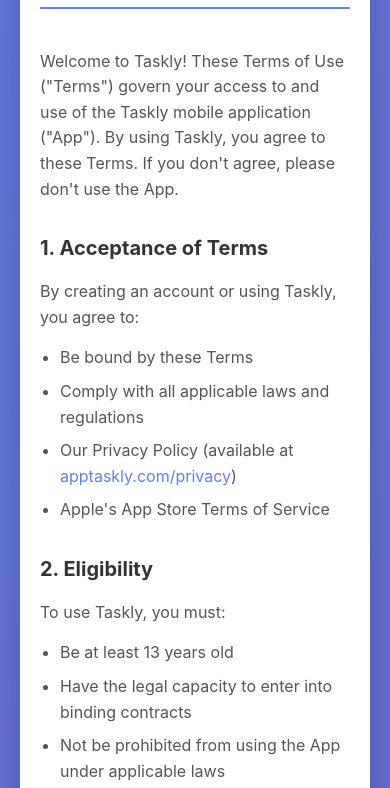
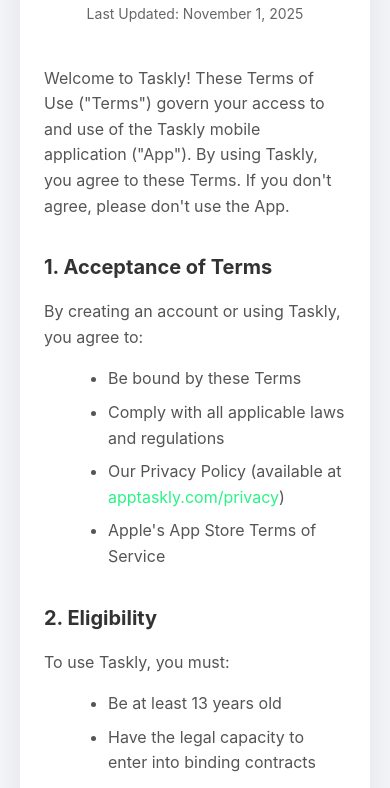
Before and after one commit to islam7r/taskly-universal-links, a plain HTML site: page terms.html in a window 390 px wide. Shown: the part 226-1014 px from the top of the page. Drawn offline with Linux system fonts and the light colour scheme.

Commit message:
Update terms.html

```diff
--- a/terms.html
+++ b/terms.html
@@ -3,109 +3,88 @@
 <head>
     <meta charset="UTF-8">
     <meta name="viewport" content="width=device-width, initial-scale=1.0">
-    <title>Terms of Use - Taskly</title>
+    <title>Terms of Use – Taskly</title>
     <style>
-        * {
+        body {
             margin: 0;
             padding: 0;
-            box-sizing: border-box;
+            font-family: -apple-system, BlinkMacSystemFont, 'Segoe UI', Roboto, Oxygen, Ubuntu, Cantarell, sans-serif;
+            background: #f4f6fa;
+            color: #333;
+            line-height: 1.6;
         }
-
-        body {
-            font-family: -apple-system, BlinkMacSystemFont, 'Segoe UI', Roboto, Oxygen, Ubuntu, Cantarell, sans-serif;
-            line-height: 1.6;
-            color: #333;
-            background: linear-gradient(135deg, #667eea 0%, #764ba2 100%);
-            min-height: 100vh;
+        .page-container {
+            max-width: 800px;
+            margin: 40px auto;
             padding: 20px;
         }
-
-        .container {
-            max-width: 800px;
-            margin: 0 auto;
-            background: white;
-            border-radius: 20px;
+        .card {
+            background: #fff;
+            border-radius: 16px;
             padding: 40px;
-            box-shadow: 0 20px 60px rgba(0, 0, 0, 0.3);
+            box-shadow: 0 12px 40px rgba(0,0,0,0.08);
         }
-
         .header {
             text-align: center;
             margin-bottom: 40px;
-            padding-bottom: 20px;
-            border-bottom: 2px solid #667eea;
         }
-
         .logo {
             font-size: 48px;
             margin-bottom: 10px;
         }
-
         h1 {
-            color: #667eea;
             font-size: 32px;
-            margin-bottom: 10px;
+            color: #29F387; /* your accent */
+            margin-bottom: 8px;
         }
-
         .last-updated {
+            font-size: 14px;
             color: #666;
-            font-size: 14px;
         }
-
         h2 {
+            font-size: 24px;
             color: #333;
-            font-size: 24px;
-            margin-top: 30px;
-            margin-bottom: 15px;
+            margin-top: 32px;
+            margin-bottom: 16px;
         }
-
         p {
-            margin-bottom: 15px;
+            margin-bottom: 16px;
             color: #555;
         }
-
         ul {
-            margin-left: 20px;
-            margin-bottom: 15px;
+            margin-left: 24px;
+            margin-bottom: 16px;
         }
-
         li {
             margin-bottom: 8px;
             color: #555;
         }
-
-        .contact {
-            background: #f8f9fa;
-            padding: 20px;
-            border-radius: 10px;
-            margin-top: 30px;
-        }
-
         a {
-            color: #667eea;
+            color: #29F387;
             text-decoration: none;
         }
-
         a:hover {
             text-decoration: underline;
         }
-
         .important {
-            background: #fff3cd;
+            background: #fff8e6;
             border-left: 4px solid #ffc107;
-            padding: 15px;
-            margin: 20px 0;
+            padding: 20px;
+            margin: 24px 0;
         }
-
+        .contact {
+            background: #f9fafc;
+            padding: 20px;
+            border-radius: 10px;
+            margin-top: 32px;
+        }
         @media (max-width: 600px) {
-            .container {
-                padding: 20px;
+            .card {
+                padding: 24px;
             }
-
             h1 {
                 font-size: 24px;
             }
-
             h2 {
                 font-size: 20px;
             }
@@ -113,11 +92,12 @@
     </style>
 </head>
 <body>
-    <div class="container">
+    <div class="page-container">
+        <div class="card">
             <div class="header">
                 <div class="logo">📋</div>
                 <h1>Terms of Use</h1>
-            <p class="last-updated">Last Updated: November 1, 2024</p>
+                <p class="last-updated">Last Updated: November 1, 2025</p>
             </div>
 
             <section>
@@ -190,7 +170,7 @@
                 <h3>4.4 Free Trials</h3>
                 <ul>
                     <li>Free trial periods (if offered) are valid only once per user</li>
-                <li>You will be charged if you don't cancel before the trial ends</li>
+                    <li>You will be charged if you don’t cancel before the trial ends</li>
                     <li>Unused portions of free trials are forfeited upon purchase</li>
                 </ul>
 
@@ -199,7 +179,7 @@
                     <li>All purchases are processed through Apple</li>
                     <li>Refund requests must be made directly to Apple through the App Store</li>
                     <li>We do not have access to process refunds</li>
-                <li>Refunds are subject to Apple's refund policy</li>
+                    <li>Refunds are subject to Apple’s refund policy</li>
                 </ul>
             </section>
 
@@ -212,7 +192,7 @@
                     <li>Impersonate any person or entity</li>
                     <li>Upload malicious code or viruses</li>
                     <li>Attempt to gain unauthorized access to the App or user accounts</li>
-                <li>Interfere with or disrupt the App's functionality</li>
+                    <li>Interfere with or disrupt the App’s functionality</li>
                     <li>Use automated systems (bots) to access the App</li>
                     <li>Scrape, collect, or harvest user data</li>
                     <li>Reverse engineer or decompile the App</li>
@@ -328,5 +308,6 @@
                 </p>
             </section>
         </div>
+    </div>
 </body>
 </html>
```
Lines whose indentation alone changed are shown as unchanged.
